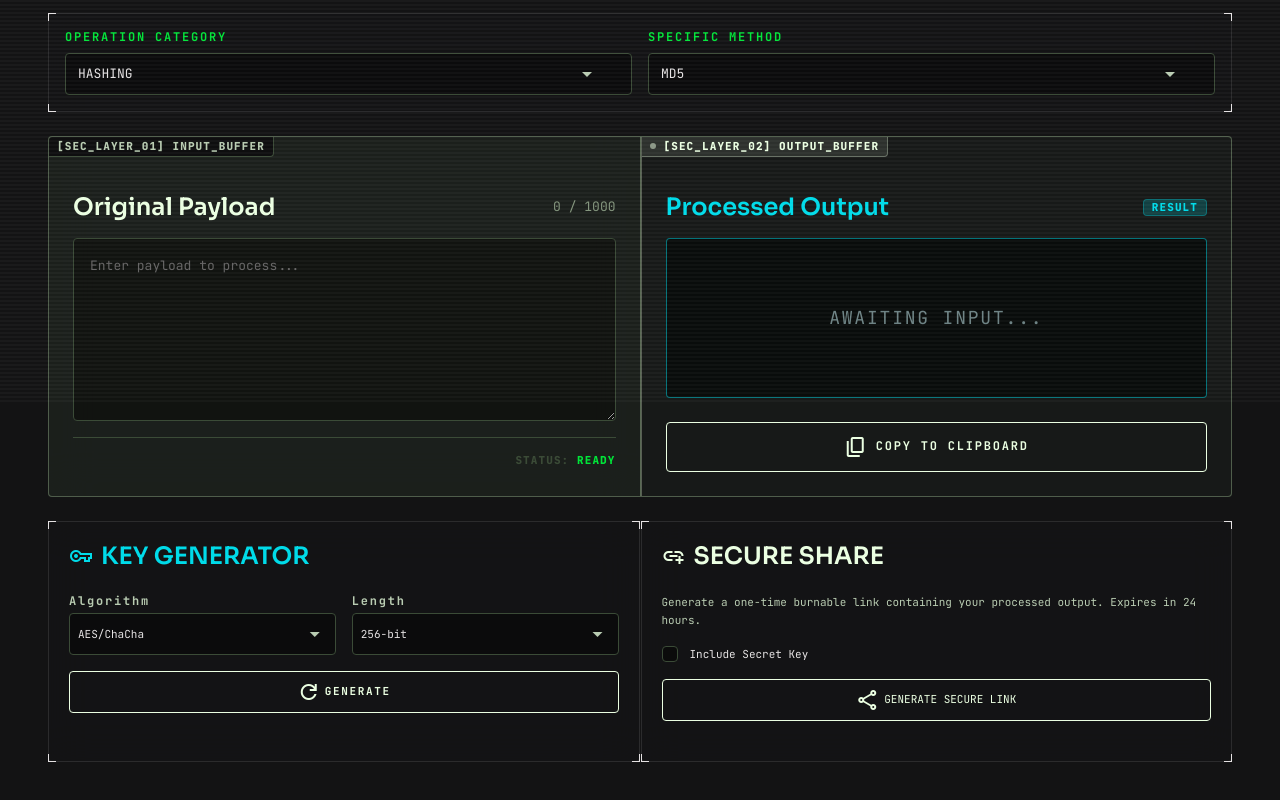
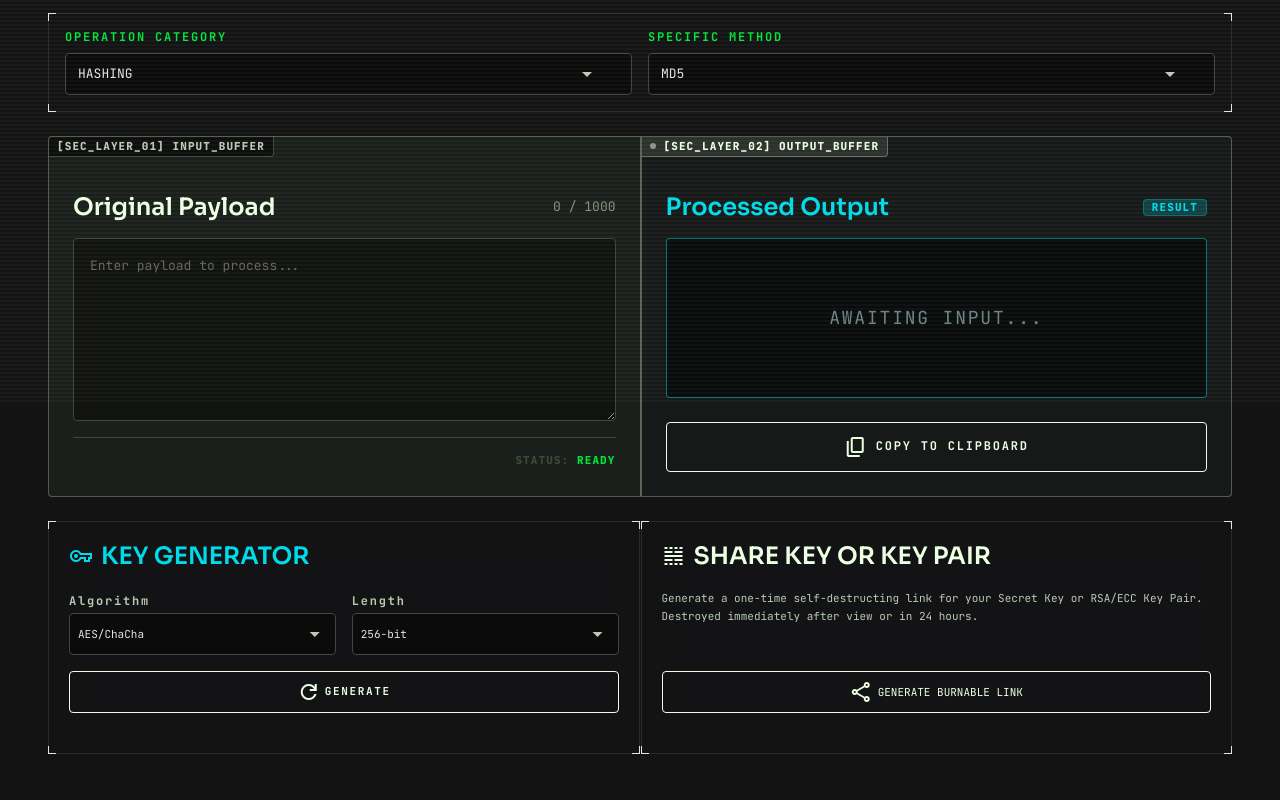
Before and after one commit to Sanndigo/CryptoWeb, an Astro site: page /app in a window 1280 px wide. Shown: the part 398-1198 px from the top of the page. Built offline with nearby package versions, Linux system fonts and the light colour scheme; Astro itself is replaced by a stand-in of ours.

Commit message:
fix: share content (only key)

```diff
--- a/src/components/CryptoPanel.astro
+++ b/src/components/CryptoPanel.astro
@@ -300,31 +300,23 @@
     </div>
 
     <!-- Secure Share Inline -->
-    <div class="bg-[#141416]/60 backdrop-blur-[20px] p-5 relative flex flex-col gap-4 border border-outline-variant rounded-sm panel-border group hover:border-primary/50 transition-colors">
+    <div class="bg-[#141416]/60 backdrop-blur-[20px] p-5 relative flex flex-col gap-4 border border-outline-variant rounded-sm panel-border group hover:border-primary/50 transition-colors justify-between">
       <div class="corner-tl corner-accent group-hover:border-primary"></div>
       <div class="corner-tr corner-accent group-hover:border-primary"></div>
       <div class="corner-bl corner-accent group-hover:border-primary"></div>
       <div class="corner-br corner-accent group-hover:border-primary"></div>
 
-      <div class="flex items-center gap-2 mb-2">
-        <span class="material-symbols-outlined text-primary">add_link</span>
-        <h3 class="font-headline-md text-headline-md text-primary">SECURE SHARE</h3>
+      <div class="flex items-center gap-2 mb-1">
+        <span class="material-symbols-outlined text-primary">key_visualizer</span>
+        <h3 class="font-headline-md text-headline-md text-primary">SHARE KEY OR KEY PAIR</h3>
       </div>
 
       <p class="font-code-block text-[11px] text-on-surface-variant leading-relaxed">
-        Generate a one-time burnable link containing your processed output. Expires in 24 hours.
+        Generate a one-time self-destructing link for your Secret Key or RSA/ECC Key Pair. Destroyed immediately after view or in 24 hours.
       </p>
 
-      <label class="flex items-center gap-3 cursor-pointer group/chk">
-        <div class="relative flex items-center justify-center">
-          <input type="checkbox" id="shareIncludeKey" class="peer appearance-none w-4 h-4 border border-outline-variant bg-black/40 checked:border-primary-fixed-dim checked:bg-primary/20 rounded-sm cursor-pointer transition-colors" />
-          <span class="material-symbols-outlined text-[12px] text-primary-fixed-dim absolute opacity-0 peer-checked:opacity-100 pointer-events-none">check</span>
-        </div>
-        <span class="font-code-block text-[11px] text-on-surface group-hover/chk:text-primary transition-colors">Include Secret Key</span>
-      </label>
-
-      <button id="createLinkBtn" class="btn-tech w-full py-2 font-label-caps text-[11px] rounded-sm flex items-center justify-center gap-1 border-primary text-primary hover:bg-primary hover:text-background transition-colors">
-        <span class="material-symbols-outlined text-[14px]">share</span> GENERATE SECURE LINK
+      <button id="createLinkBtn" class="btn-tech w-full py-2 font-label-caps text-[11px] rounded-sm flex items-center justify-center gap-1 border-primary text-primary hover:bg-primary hover:text-background transition-colors mt-auto">
+        <span class="material-symbols-outlined text-[14px]">share</span> GENERATE BURNABLE LINK
       </button>
 
       <div id="shareResultWrapper" class="expand-wrapper mt-1">
@@ -478,7 +470,6 @@
 
   // Share Vars
   const createLinkBtn    = document.getElementById('createLinkBtn') as HTMLButtonElement;
-  const shareIncludeKey  = document.getElementById('shareIncludeKey') as HTMLInputElement;
   const shareResultArea  = document.getElementById('shareResultArea') as HTMLDivElement;
   const shareUrl         = document.getElementById('shareUrl') as HTMLInputElement;
   const copyShareBtn     = document.getElementById('copyShareBtn') as HTMLButtonElement;
--- a/src/pages/share.astro
+++ b/src/pages/share.astro
@@ -16,7 +16,7 @@ import Layout from '../layouts/Layout.astro';
           <svg class="w-6 h-6" fill="none" stroke="currentColor" viewBox="0 0 24 24"><path stroke-linecap="square" stroke-linejoin="miter" stroke-width="2" d="M12 15v2m-6 4h12a2 2 0 002-2v-6a2 2 0 00-2-2H6a2 2 0 00-2 2v6a2 2 0 002 2zm10-10V7a4 4 0 00-8 0v4h8V7a4 4 0 00-8 0v4h8z"></path></svg>
         </div>
         <div>
-          <h1 class="text-xl sm:text-2xl font-bold tracking-widest text-pure-white uppercase">One-Time Secret</h1>
+          <h1 class="text-xl sm:text-2xl font-bold tracking-widest text-pure-white uppercase">One-Time Key Transmission</h1>
           <p class="text-xs font-mono text-light-gray mt-1">Self-destructing message retrieval</p>
         </div>
       </div>
@@ -39,7 +39,7 @@ import Layout from '../layouts/Layout.astro';
           </p>
         </div>
 
-        <label class="text-xs font-bold tracking-widest text-light-gray uppercase block mb-2">Retrieved Secret Data</label>
+        <label class="text-xs font-bold tracking-widest text-light-gray uppercase block mb-2">Retrieved Secret Key / Key Pair</label>
         <div class="relative group overflow-hidden">
           <textarea id="secretData" readonly class="tech-input w-full min-h-[150px] font-mono text-sm text-neon-green resize-y p-4 bg-black-bg/50 blur-md select-none transition-all duration-300"></textarea>
 
```
